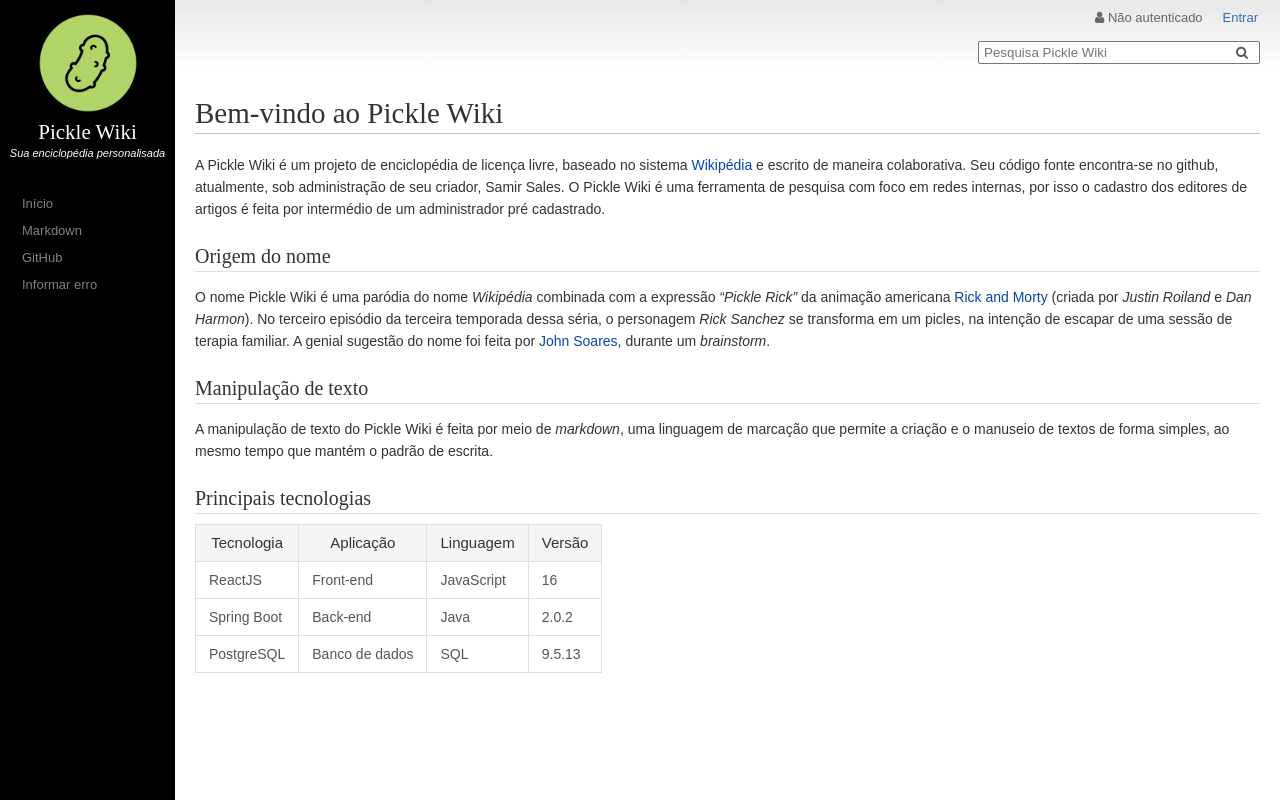
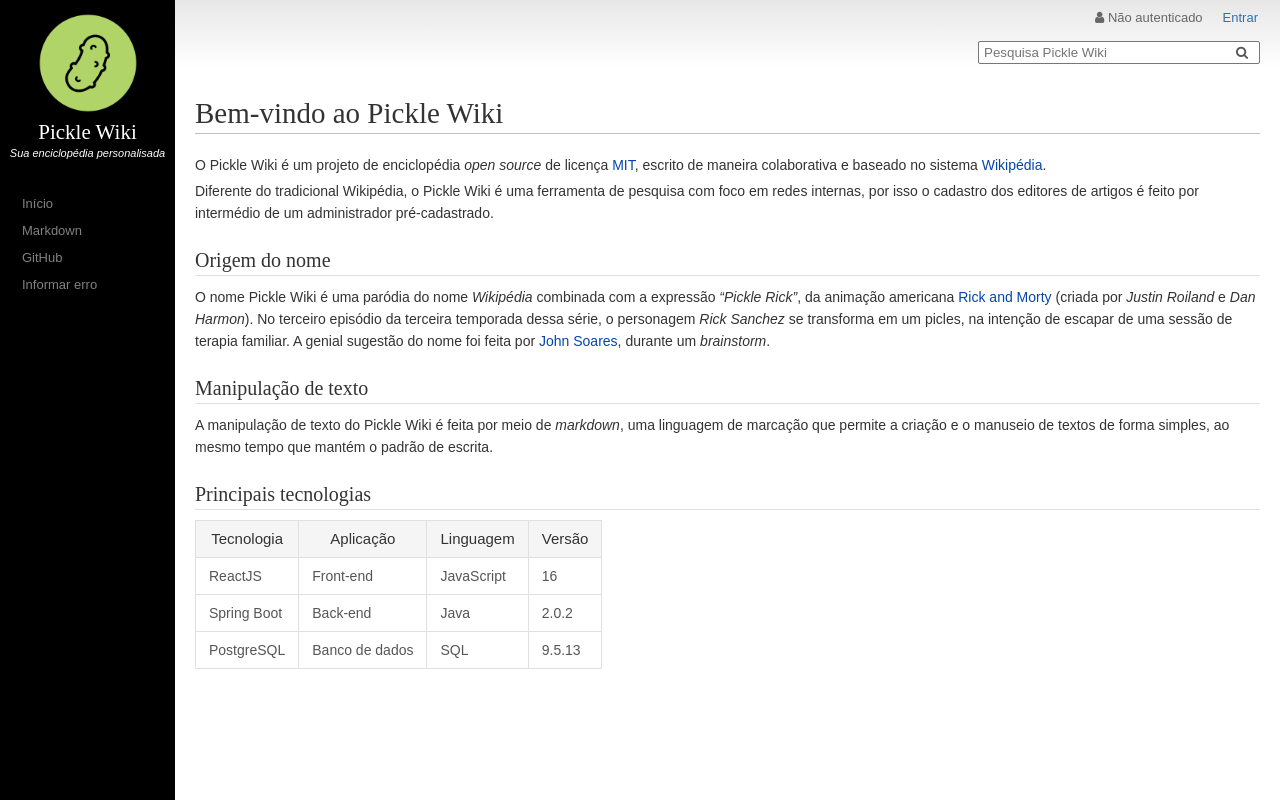
Before and after one commit to SamirSales/pickle-wiki-backend-springboot, a React (Create React App) app in the folder react/: page /welcome in a window 1280 px wide. Built offline with nearby package versions, Linux system fonts and the light colour scheme.

Commit message:
fixing details

```diff
--- a/react/src/components/MarkDownHelp/MarkDownHelp.js
+++ b/react/src/components/MarkDownHelp/MarkDownHelp.js
@@ -16,11 +16,7 @@ class MarkDownHelp extends Component{
             "Desenvolvido em 2004 por *John Gruber* e *Aaron Swartz* para simplificar a estruturação de um texto, "+
             "o **Markdown** é um sistema de formatação aberto que torna a escrita e a leitura mais simples. "+
             "Com uma codificação mínima, além de fácil, ele é visualmente mais \"limpo\" e pode ser convertido "+
-            "facilmente para HTML.\r\r"+
-
-            "Basicamente, ele marca alterações nos textos (subtítulos, negrito, itálico etc) apenas com os "+
-            "símbolos do teclado, sem usar teclas de atalho, menus, selecionando o texto e sem aquele visual "+
-            "complexo - para os que não estão acostumados - de HTML.\r"+
+            "facilmente para HTML.\r"+
 
             "## Demonstração\r",
 
@@ -90,6 +86,8 @@ class MarkDownHelp extends Component{
                     content={this.state.sampleText}
                     value={this.state.sampleText}
                     onChangeBody={this.onChangeBody}/>
+
+                <br />
             </Aux>
         );
     }
--- a/react/src/components/TextEditor/TextEditor.css
+++ b/react/src/components/TextEditor/TextEditor.css
@@ -78,6 +78,10 @@
 .text-editor-markdown{
     padding: 0;
     margin: 0;
+}
+
+.text-editor-markdown p{
+    margin: 4px 0px;
 }
 
 .text-editor-markdown h1{
--- a/react/src/components/Welcome/Welcome.js
+++ b/react/src/components/Welcome/Welcome.js
@@ -4,17 +4,17 @@ import ReactMarkdown from 'react-markdown';
 const welcome = ( props ) => {
 
     const body = "# Bem-vindo ao Pickle Wiki \r"+
-    "A Pickle Wiki é um projeto de enciclopédia de licença livre, baseado no sistema "+
-    "[Wikipédia](https://www.wikipedia.org/) e escrito de maneira colaborativa. "+
-    "Seu código fonte encontra-se no github, atualmente, sob administração de seu criador, Samir Sales. "+
-    "O Pickle Wiki é uma ferramenta de pesquisa com foco em redes internas, por isso o cadastro dos "+
-    "editores de artigos é feita por intermédio de um administrador pré cadastrado.\r"+
+    "O Pickle Wiki é um projeto de enciclopédia *open source* de licença "+
+    "[MIT](https://pt.wikipedia.org/wiki/Licen%C3%A7a_MIT), escrito de maneira colaborativa e baseado no sistema "+
+    "[Wikipédia](https://www.wikipedia.org/).\r\r"+
+    "Diferente do tradicional Wikipédia, o Pickle Wiki é uma ferramenta de pesquisa com foco em redes internas, "+
+    "por isso o cadastro dos editores de artigos é feito por intermédio de um administrador pré-cadastrado.\r"+
 
     "## Origem do nome\r"+
-    "O nome Pickle Wiki é uma paródia do nome *Wikipédia* combinada com a expressão *“Pickle Rick”* "+
+    "O nome Pickle Wiki é uma paródia do nome *Wikipédia* combinada com a expressão *“Pickle Rick”*, "+
     "da animação americana [Rick and Morty](https://en.wikipedia.org/wiki/Rick_and_Morty) "+
     "(criada por *Justin Roiland* e *Dan Harmon*). No terceiro episódio da terceira temporada "+
-    "dessa séria, o personagem *Rick Sanchez* se transforma em um picles, na "+
+    "dessa série, o personagem *Rick Sanchez* se transforma em um picles, na "+
     "intenção de escapar de uma sessão de terapia familiar. A genial sugestão do nome foi feita por "+
     "[John Soares](https://github.com/JohnSoares), durante um *brainstorm*.\r"+
 
```
Also changed, not shown: 1 other file (tests, documents, lock files or other folders).
